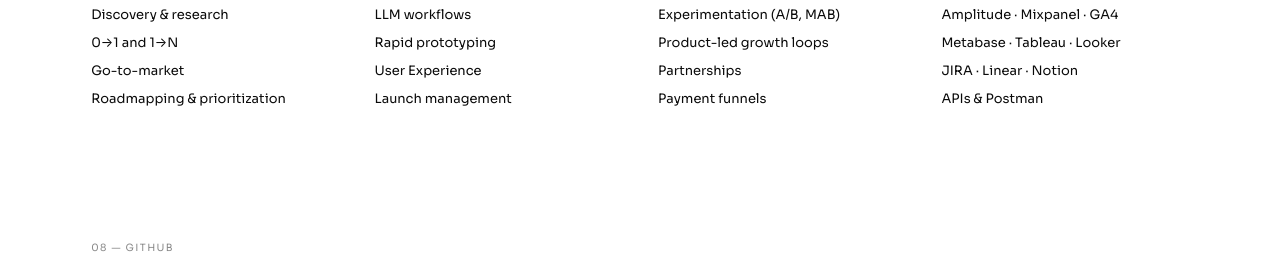
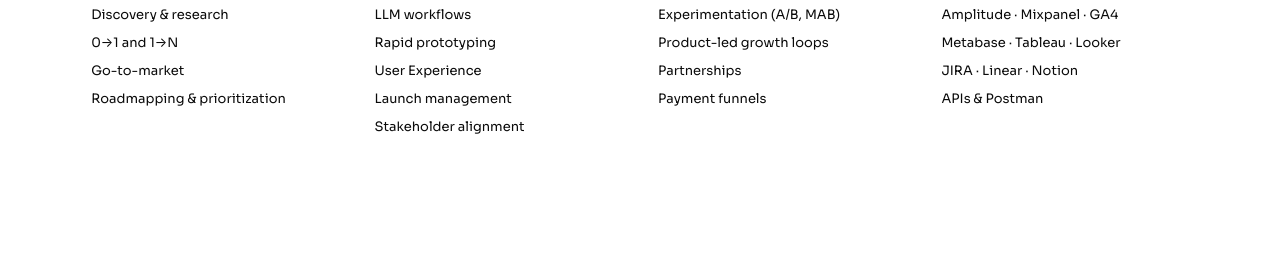
Before and after one commit to Anurag-bhatia/Anurag-s-Portfolio, a plain HTML site: page index.html in a window 1280 px wide. Shown: the part 9451-9714 px from the top of the page. Drawn offline with Linux system fonts and the light colour scheme; animation ran at ten frames a second.

Commit message:
Add stakeholder alignment to UX & Delivery skills
Co-Authored-By: Claude Opus 5.5 <noreply@anthropic.com>

```diff
--- a/index.html
+++ b/index.html
@@ -561,6 +561,7 @@
             <li>Rapid prototyping</li>
             <li>User Experience</li>
             <li>Launch management</li>
+            <li>Stakeholder alignment</li>
           </ul>
         </div>
 
```
